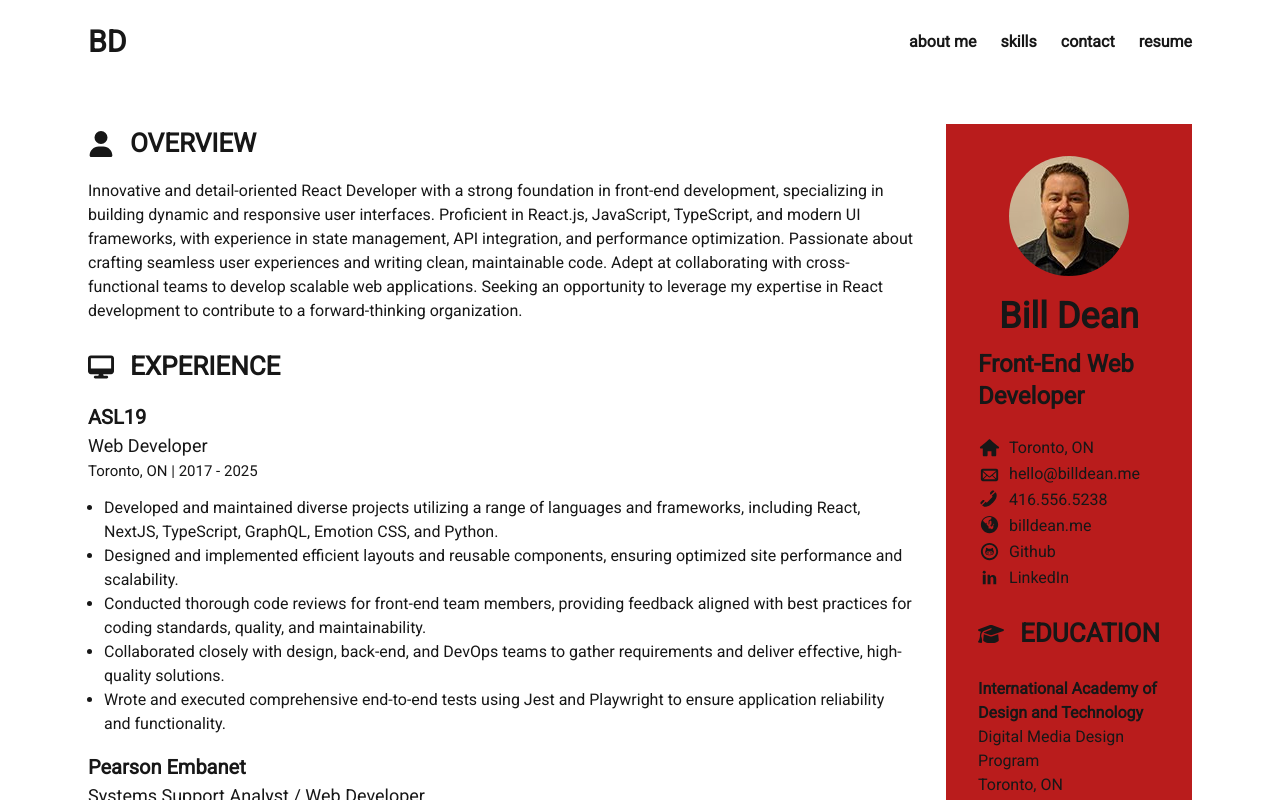
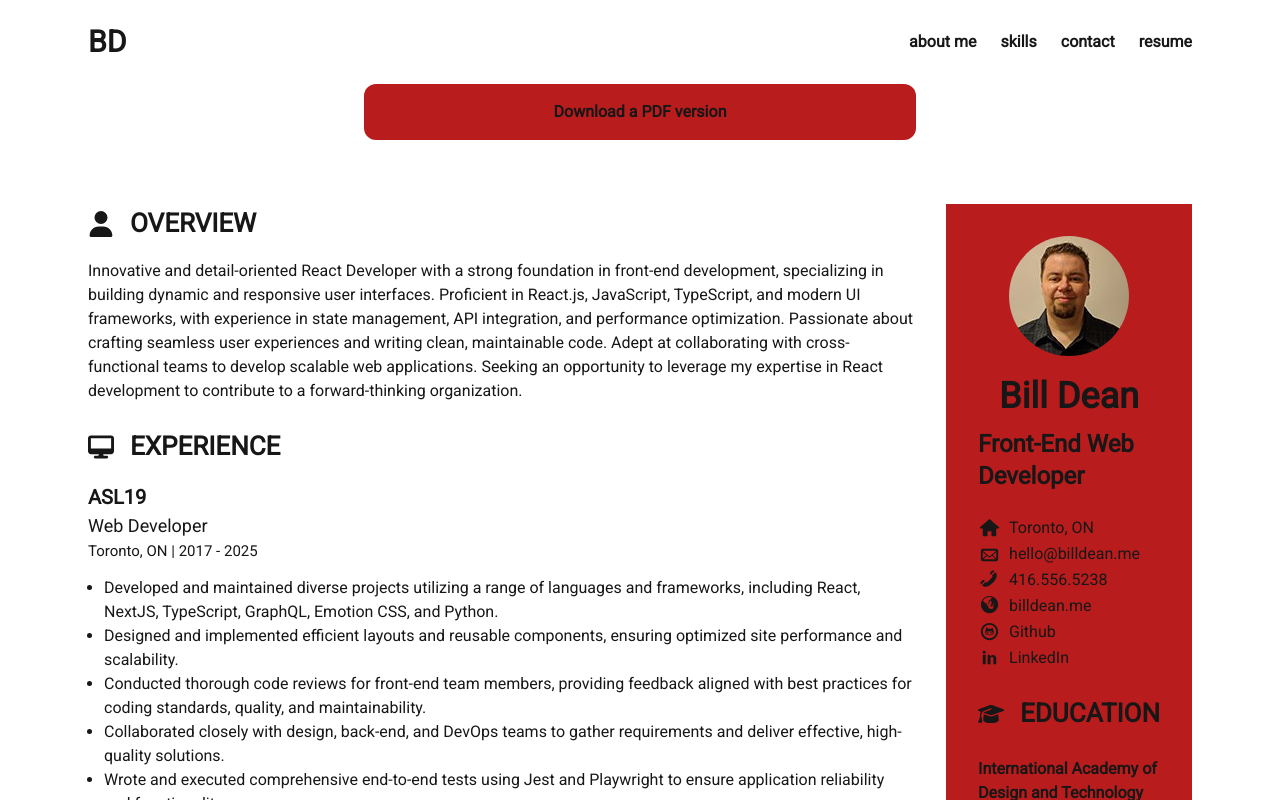
Before and after one commit to bill742/bill742.github.io, a Next.js app: page /resume in a window 1280 px wide. Shown: the top 800 px of the page. Built offline with nearby package versions, Linux system fonts and the light colour scheme.

Commit message:
Add updated resume with download link.

```diff
--- a/src/app/resume/page.tsx
+++ b/src/app/resume/page.tsx
@@ -1,4 +1,5 @@
 import type { Metadata } from "next";
+import Link from "next/link";
 
 import Experience from "@/components/Resume/Experience";
 import Overview from "@/components/Resume/Overview";
@@ -16,6 +17,11 @@ export const metadata: Metadata = {
 
 export default function Resume() {
   return (
+    <>
+      <div className="mx-auto my-6 flex w-1/2 justify-center rounded-xl bg-red-700 py-4 font-bold">
+        <Link href="docs/Resume-BillDean.pdf">Download a PDF version</Link>
+      </div>
+
       <div className="mt-16 flex flex-col-reverse gap-8 md:flex-row">
         <div className="flex flex-col gap-6">
           <Overview />
@@ -25,5 +31,6 @@ export default function Resume() {
 
         <Sidebar />
       </div>
+    </>
   );
 }
```
Also changed, not shown: 1 other file (tests, documents, lock files or other folders). Lines whose indentation alone changed are shown as unchanged.
